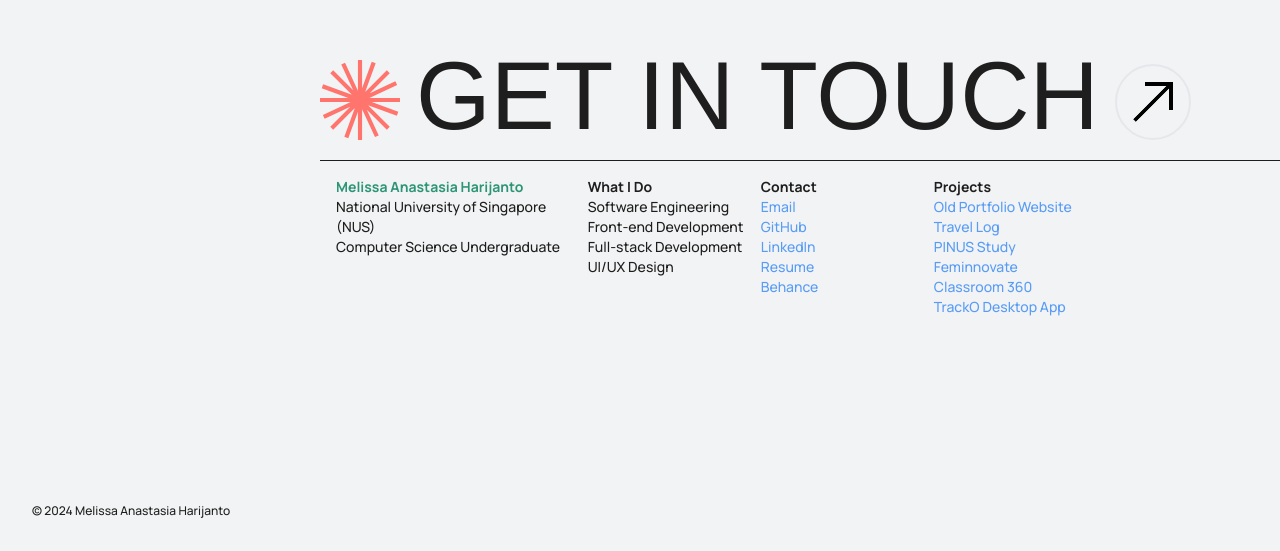
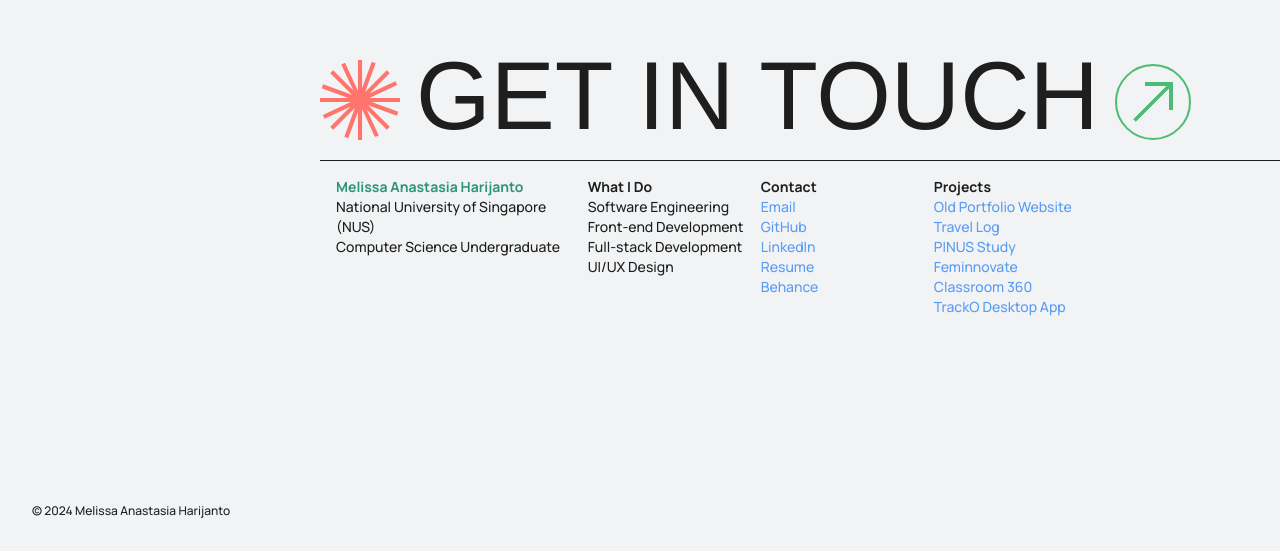
Before and after one commit to melissaharijanto/web-v4, a React (Vite) app: page / in a window 1280 px wide. Shown: the part 4108-4659 px from the top of the page. Built offline with nearby package versions, Linux system fonts and the light colour scheme; a web font is replaced by a local one.

Commit message:
Change color error

```diff
--- a/src/pages/Footer.tsx
+++ b/src/pages/Footer.tsx
@@ -33,11 +33,11 @@ const Footer = () => {
                             </p>
                             <a
                                 href={links.email}
-                                className="border-2 rounded-full p-3 lg:p-4 group border-orange dark:border-yellow transition-all ease-in mt-3 hover:motion-safe:animate-pulse">
+                                className="border-2 rounded-full p-3 lg:p-4 group border-green dark:border-yellow transition-all ease-in mt-3 hover:motion-safe:animate-pulse">
                                 <DiagonalArrow
                                     width="w-6 lg:w-10"
                                     fill={
-                                        'fill-orange dark:fill-yellow transition-all ease-in'
+                                        'fill-green dark:fill-yellow transition-all ease-in'
                                     }
                                     className="group"
                                 />
```
